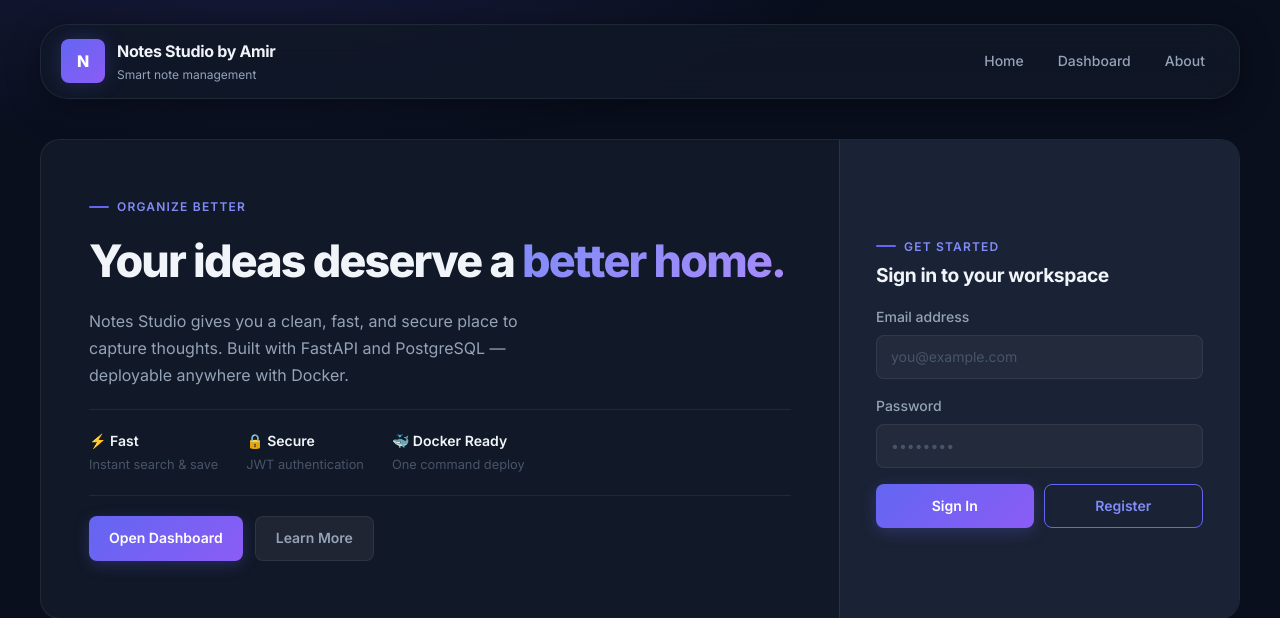
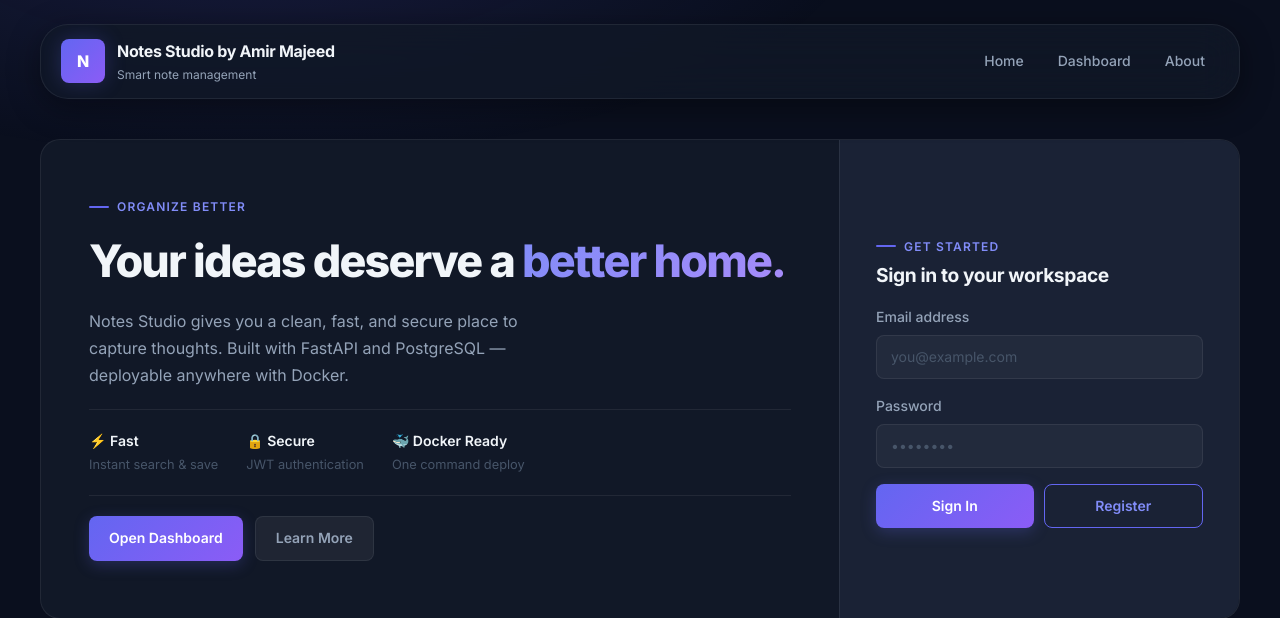
Before and after one commit to AmirMajeed4905/devop-notes, a FastAPI app: page / in a window 1280 px wide. Shown: the top 618 px of the page. Run offline with FastAPI, Linux system fonts and the light colour scheme.

Commit message:
Update index.html

```diff
--- a/app/templates/index.html
+++ b/app/templates/index.html
@@ -16,7 +16,7 @@
       <div class="topbar__brand">
         <div class="brand-mark">N</div>
         <div>
-          <div class="brand-name">Notes Studio by Amir </div>
+          <div class="brand-name">Notes Studio by Amir Majeed </div>
           <div class="brand-subtitle">Smart note management</div>
         </div>
       </div>
```
